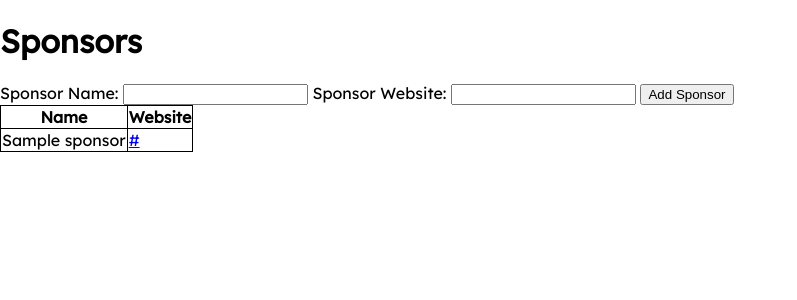
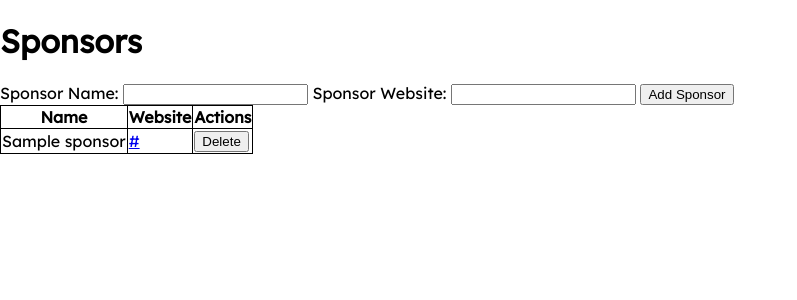
Before and after one commit to zathaxx/YouTubeDB, a Flask app: page /sponsors in a window 1280 px wide. Shown: the part 66-366 px from the top of the page, without its empty margins (0-797 px from the left). Run offline with Flask 3, Linux system fonts and the light colour scheme; tables that the repository leaves empty hold one stand-in row (values such as "Sample post").

Commit message:
Add ability to delete sponsors

```diff
--- a/app.py
+++ b/app.py
@@ -213,6 +213,14 @@ def insert_sponsor():
 
     return redirect(url_for('sponsors'))
 
+@app.route('/delete_sponsor/<string:sponsor_id>', methods=['POST'])
+def delete_sponsor(sponsor_id):
+    if sponsor_id:
+        query = f"DELETE FROM SPONSOR WHERE sponsorName = '{sponsor_id}';"
+        cursor.execute(query)
+        db.commit()
+    return redirect(url_for('sponsors'))
+
 @app.route('/posts')
 def posts():
     cursor.execute("SELECT * FROM POST;")
--- a/templates/sponsors.html
+++ b/templates/sponsors.html
@@ -35,11 +35,17 @@
         <tr>
             <th>Name</th>
             <th>Website</th>
+            <th>Actions</th>
         </tr>
         {% for row in sponsors %}
             <tr>
                 <td>{{ row[0] }}</td>
                 <td><a href="{{ row[1] }}">{{ row[1] }}</a></td>
+                <td>
+                    <form method="post" action="{{ url_for('delete_sponsor', sponsor_id=row[0]) }}" style="display:inline;">
+                        <button type="submit">Delete</button>
+                    </form>
+                </td>
             </tr>
         {% endfor %}
     </table>
```
